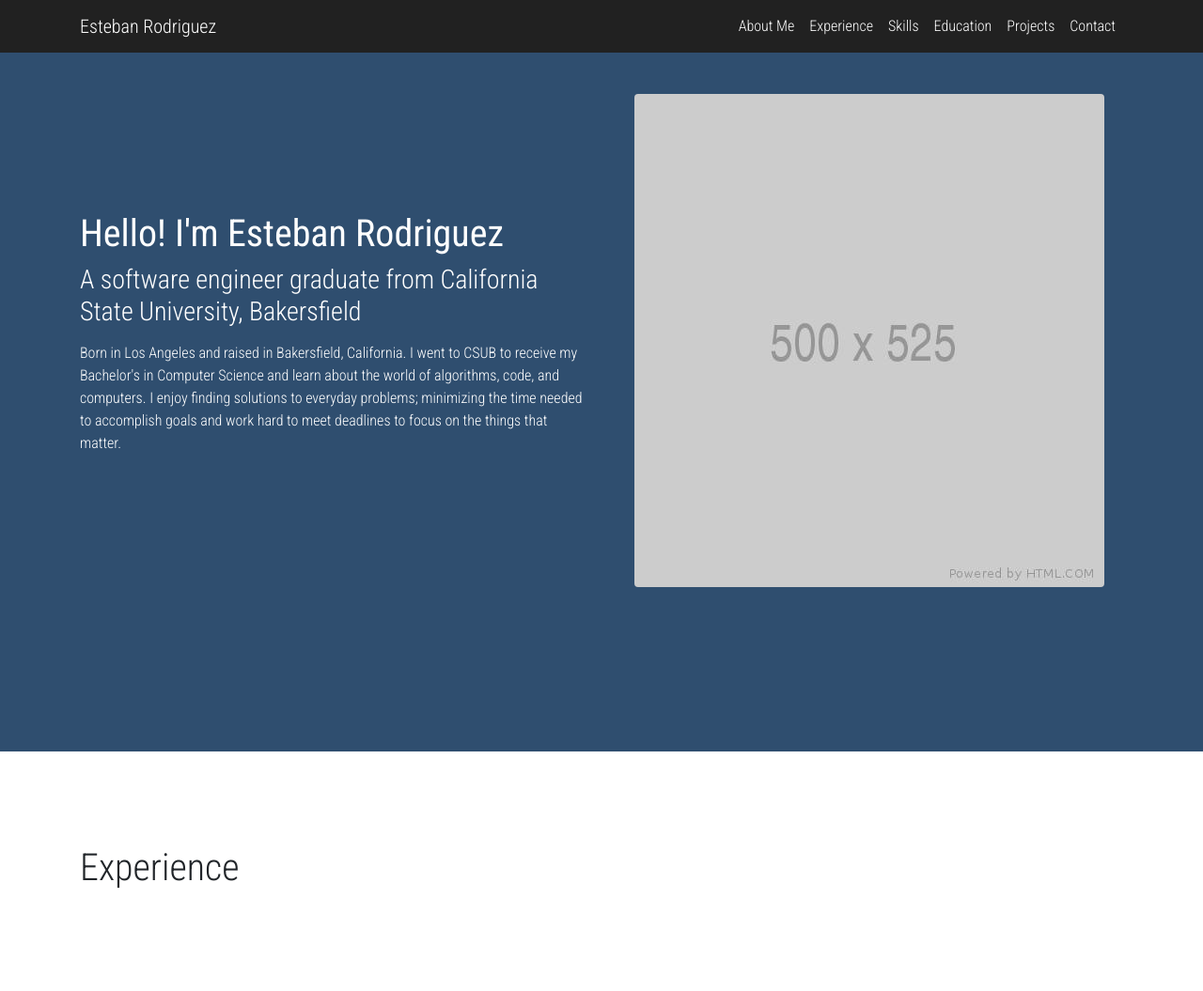
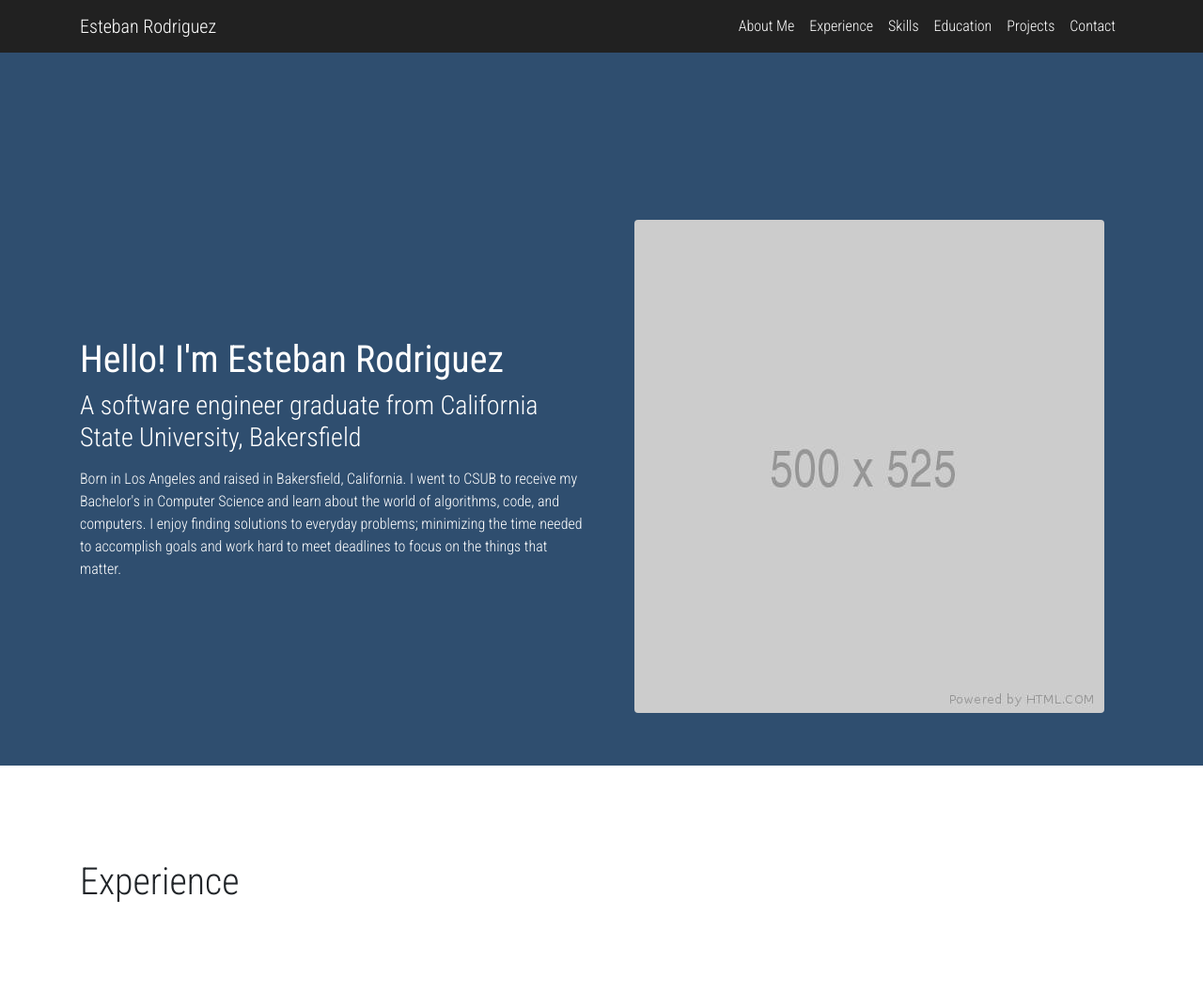
Before and after one commit to erodriguez0/portfolio, a PHP site: page / in a window 1280 px wide. Shown: the top 1055 px of the page at 94% size. Run offline with PHP 8.4, Linux system fonts and the light colour scheme; some libraries are stand-ins or nearby versions.

Commit message:
Update style.css

```diff
--- a/style.css
+++ b/style.css
@@ -71,12 +71,12 @@ section {
 		min-height: 100%;
 	}
 
-	.about {
+	#about {
 		margin-top: -56px;
 		padding-top: 156px;
 	}
 
-	.about .container {
+	#about .container {
 		margin-top: 78px;
 	}
 }
```
